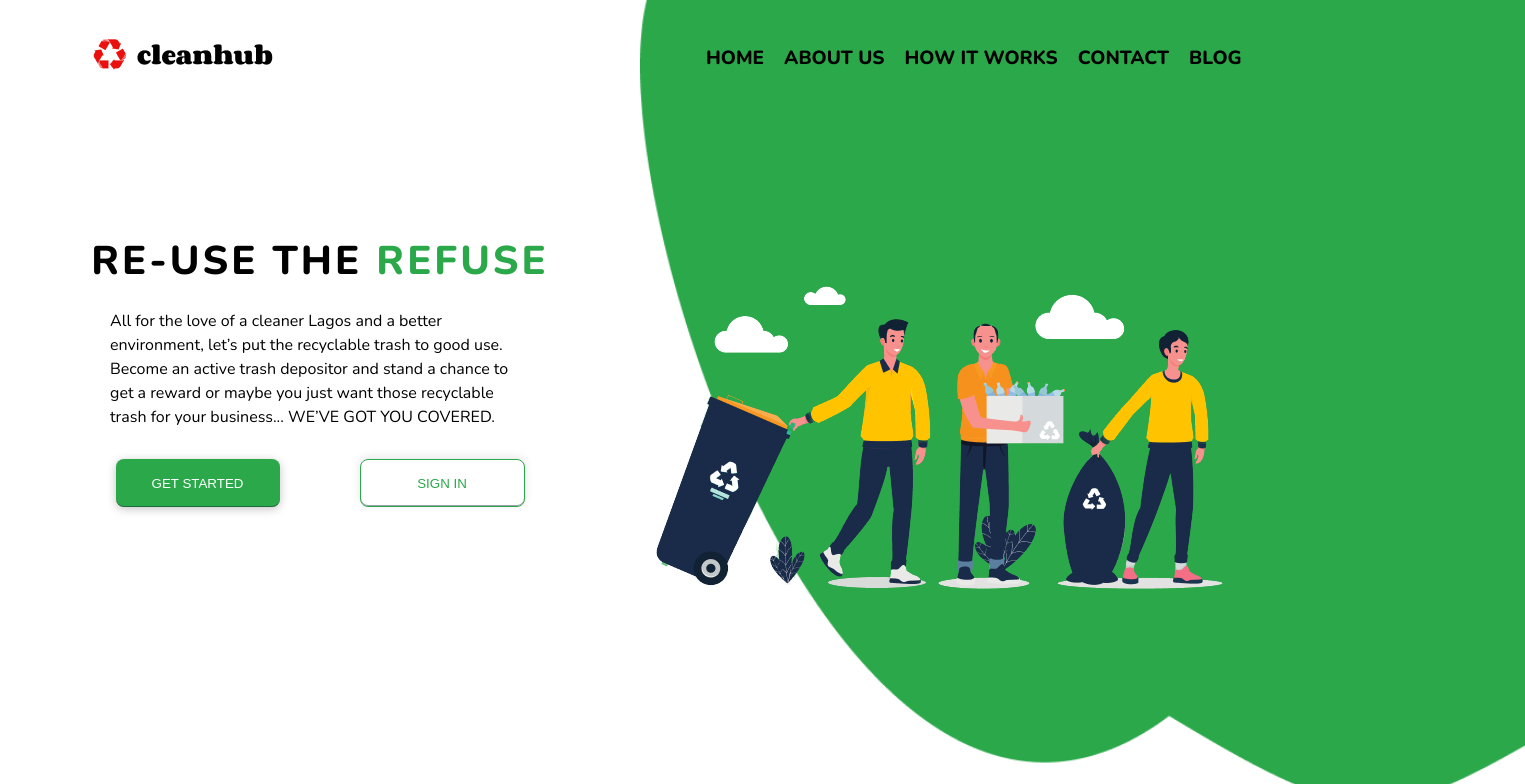
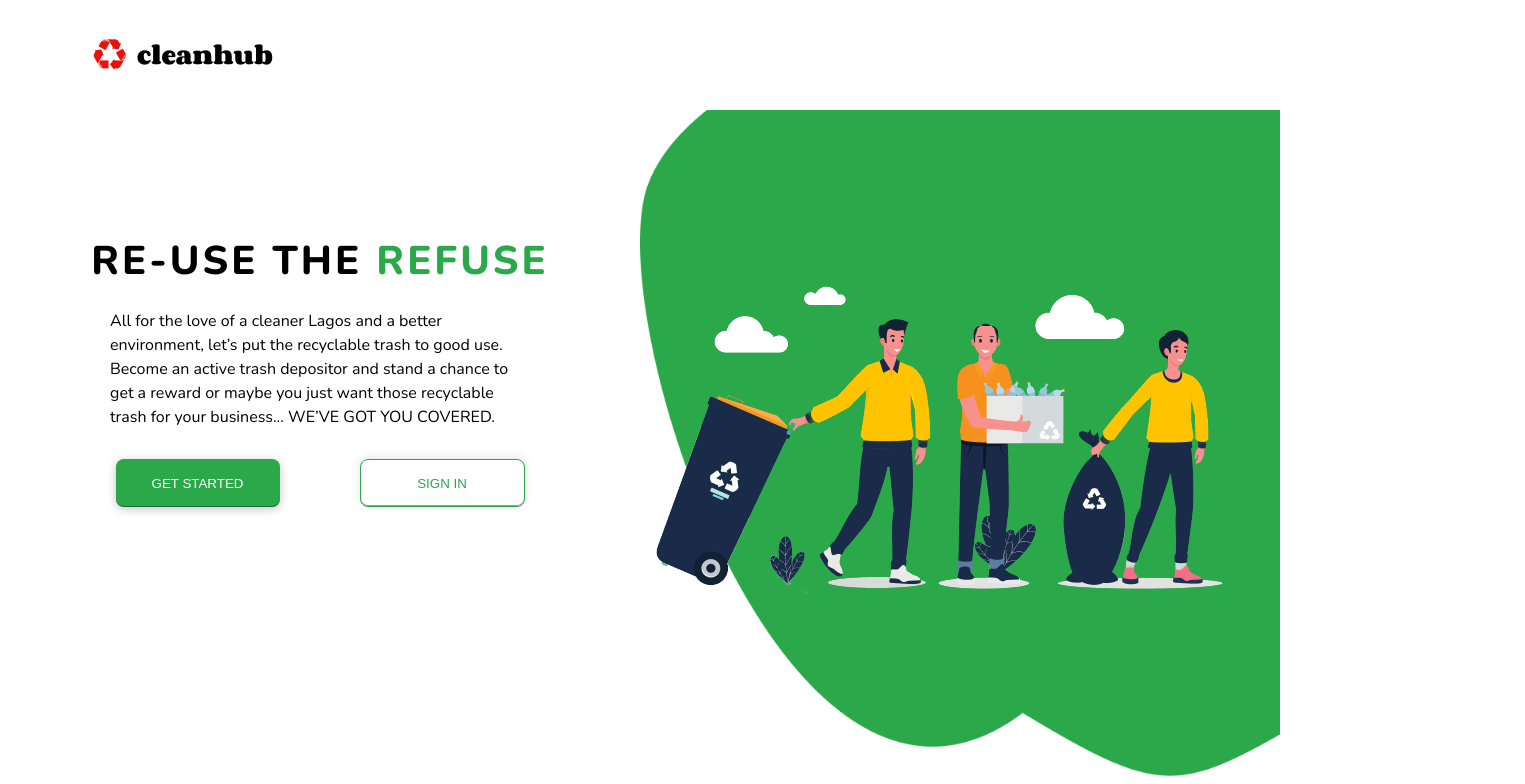
Before and after one commit to Clean-Hub/cleanhub, a React (Create React App) app: page / in a window 1280 px wide. Shown: the top 784 px of the page, 1525 px wide, since content can reach past the window. Built offline with nearby package versions, Linux system fonts and the light colour scheme.

Commit message:
banner adjusted

```diff
--- a/src/components/homeHero/HomeHero.jsx
+++ b/src/components/homeHero/HomeHero.jsx
@@ -1,6 +1,5 @@
 import './homeHero.css'
 import appleImg from '../../assets/img/apple.png'
-// import wasteBin from '../../assets/img/waste-bin.jpeg'
 import wasteBin2 from '../../assets/img/wasteBin2.png'
 
 const HomeHero = () => {
@@ -22,10 +21,8 @@ const HomeHero = () => {
         </div>
       </div>
       <div className='homeHeroR'>
-        <div className='appleImg'>
-          <img src={appleImg} alt='apple background' className='appleImg' />
-          <img src={wasteBin2} alt='wasteBin2' className='wasteBin2' />
-        </div>
+        <img src={appleImg} alt='apple background' className='appleImg' />
+        <img src={wasteBin2} alt='wasteBin2' className='wasteBin2' />
       </div>
     </div>
   )
--- a/src/components/homeHero/homeHero.css
+++ b/src/components/homeHero/homeHero.css
@@ -37,6 +37,7 @@
   align-items: center;
   justify-content: space-evenly;
   padding: 10px;
+  cursor: pointer;
 }
 .homeHeroGet {
   margin-right: 40px;
@@ -61,18 +62,20 @@
   cursor: pointer;
 }
 .homeHeroR {
+  position: relative;
   flex: 1;
   width: 100%;
 }
 .appleImg {
   position: absolute;
+  width: 100%;
   height: 115vh;
   top: -100px;
   object-fit: contain;
 }
 .wasteBin2 {
   position: absolute;
-  top: 300px;
+  top: 200px;
   bottom: 0;
   left: 0;
 }
--- a/src/components/navbar/navbar.css
+++ b/src/components/navbar/navbar.css
@@ -24,9 +24,10 @@
 .navbarLi {
   font-family: 'Nunito';
   font-style: normal;
-  font-weight: 800;
+  font-weight: 500;
   font-size: 19px;
   line-height: 26px;
   cursor: pointer;
   padding-left: 20px;
+  color: #ffffff;
 }
```
